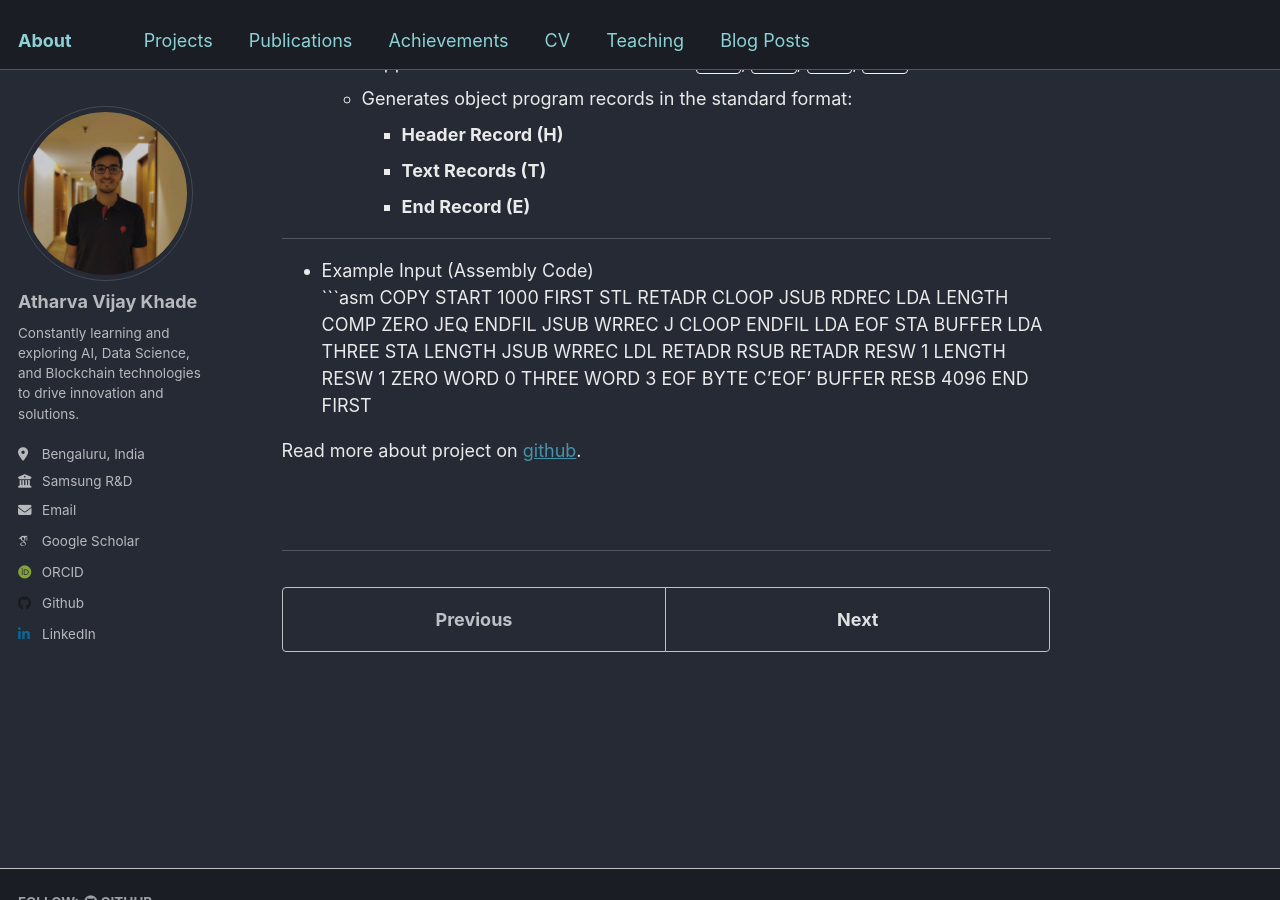
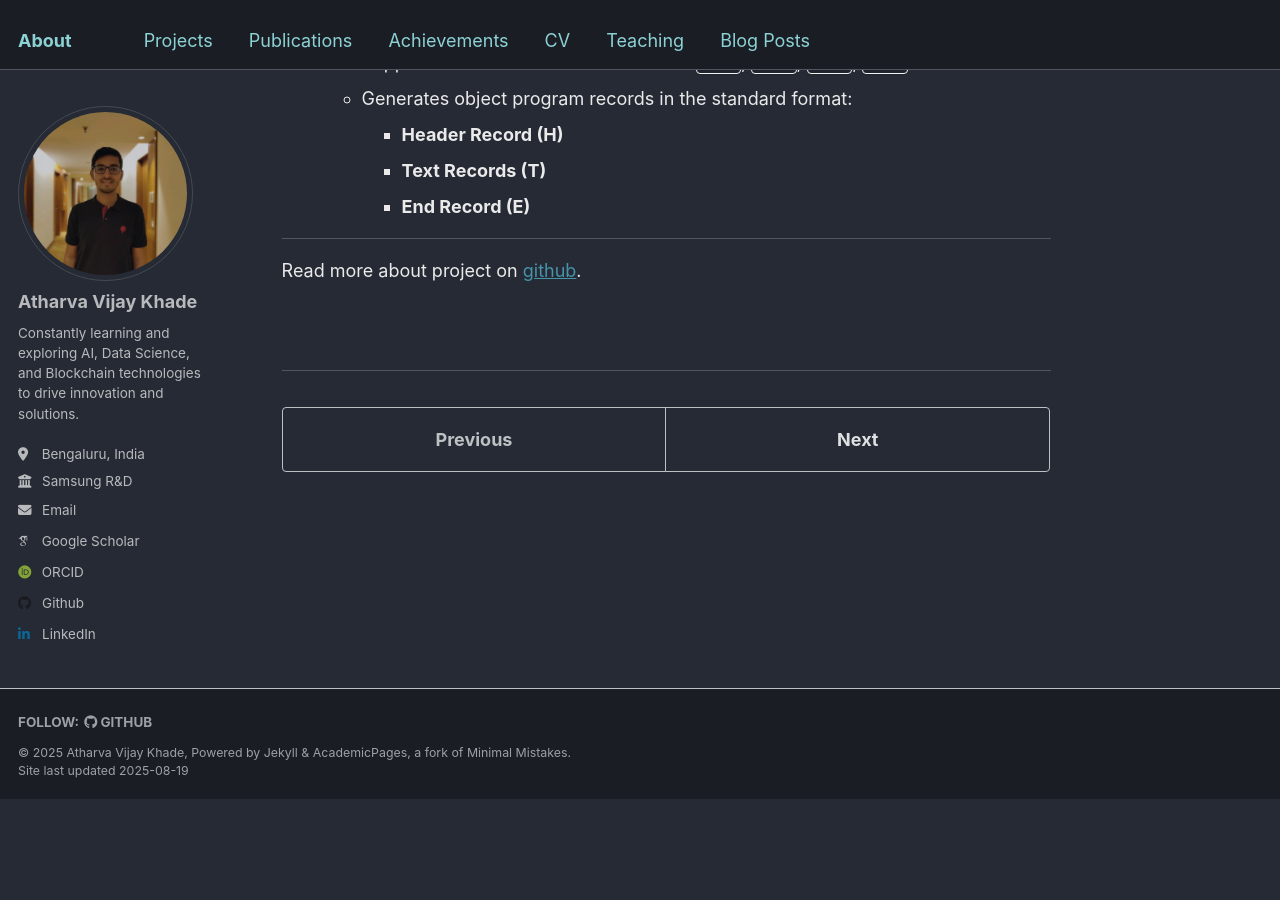
Before and after one commit to ath-vk/ath-vk.github.io, a Jekyll site: the page built from _portfolio/one-pass-assembler.md, in a window 1280 px wide and 900 px high, scrolled down 1469 px. Built offline with Jekyll 4.4.1, drawn with Linux system fonts in a browser that asks for light colours; nearby versions of some CDN libraries; some web fonts are replaced; after the commit the page ends 2268 px from its top, so only the background shows below that.

Commit message:
project added

````diff
--- a/_portfolio/one-pass-assembler.md
+++ b/_portfolio/one-pass-assembler.md
@@ -26,30 +26,4 @@ permalink: /projects/one-pass-assembler
 
 <hr>
 
-* Example Input (Assembly Code)
-```asm
-COPY    START   1000
-FIRST   STL     RETADR
-CLOOP   JSUB    RDREC
-        LDA     LENGTH
-        COMP    ZERO
-        JEQ     ENDFIL
-        JSUB    WRREC
-        J       CLOOP
-ENDFIL  LDA     EOF
-        STA     BUFFER
-        LDA     THREE
-        STA     LENGTH
-        JSUB    WRREC
-        LDL     RETADR
-        RSUB
-RETADR  RESW    1
-LENGTH  RESW    1
-ZERO    WORD    0
-THREE   WORD    3
-EOF     BYTE    C'EOF'
-BUFFER  RESB    4096
-        END     FIRST
-
-
 Read more about project on <a href="https://github.com/ath-vk/One-Pass-Assembler-/tree/master" target="_blank" rel="noopener noreferrer">github</a>.
````
